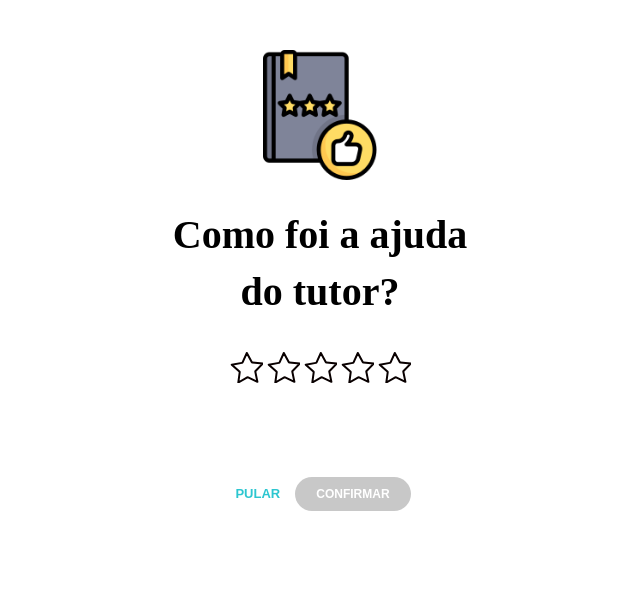
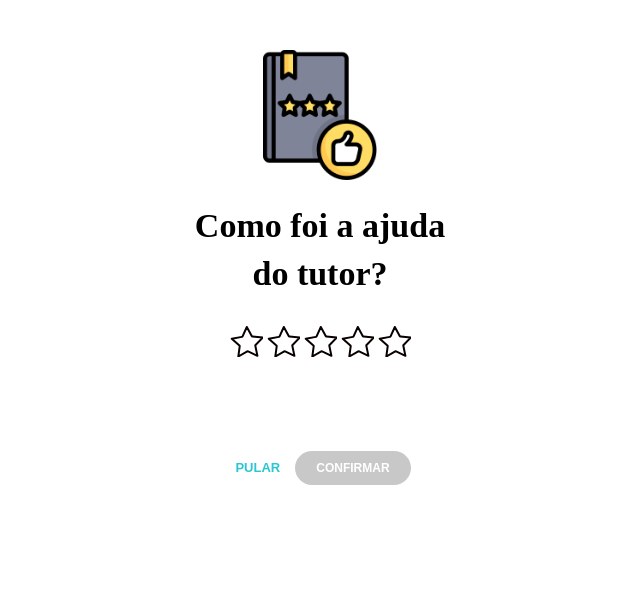
Before and after one commit to Higor-Tz/tutorMundi, a plain HTML site: page index.html in a window 1280 px wide. Shown: the whole page, without its empty margins (320-960 px from the left). Drawn offline with Linux system fonts and the light colour scheme; a web font is replaced by a local one.

Commit message:
tamanho da fonte

```diff
--- a/styles.css
+++ b/styles.css
@@ -6,8 +6,7 @@ body {
   }
 /*Titulo*/
 h1 {
-  border: 0;
-  font-size:40px;
+  font-size:34px;
   font-family: 'Londrina Solid';
 }
 /*Estrelas*/
```
